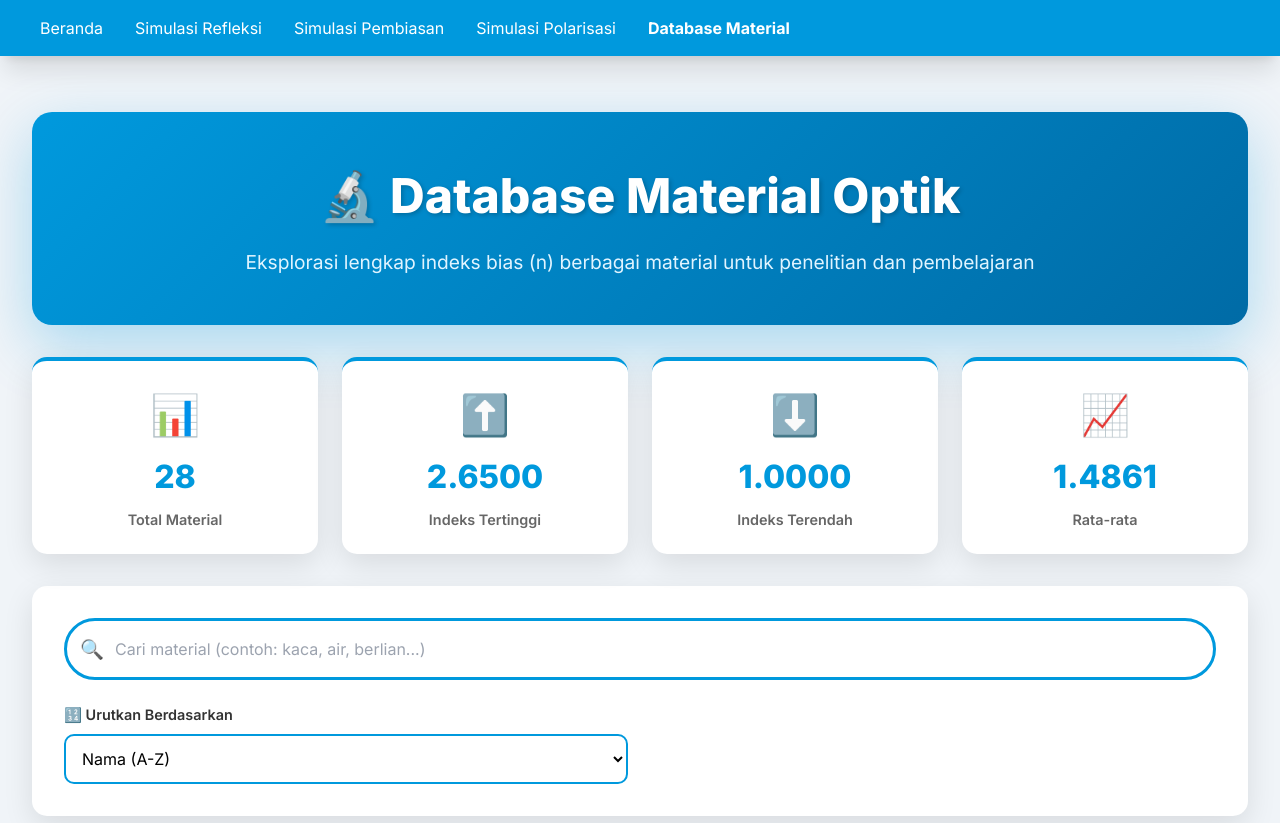
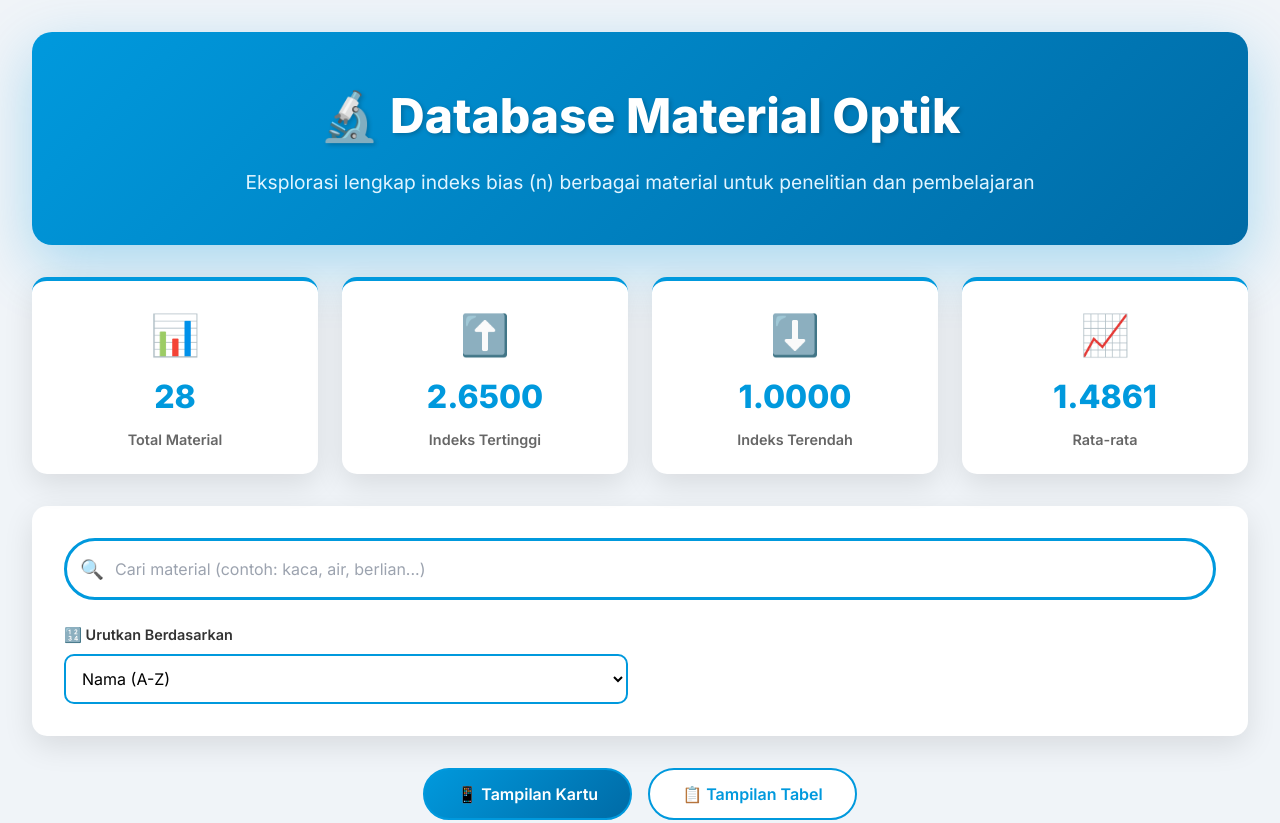
Before and after one commit to agid-prog/fisika-optik-app, a plain HTML site: page material.html in a window 1280 px wide. Shown: the top 823 px of the page. Drawn offline with nearby package versions, Linux system fonts and the light colour scheme.

Commit message:
Update material.html

```diff
--- a/material.html
+++ b/material.html
@@ -371,19 +371,6 @@
 </head>
 <body class="p-0">
 
-    <!-- Navbar Lengkap (Consistent Theme) -->
-    <nav class="theme-blue sticky top-0 z-50 shadow-xl mb-6">
-        <div class="max-w-7xl mx-auto px-4 sm:px-6 lg:px-8">
-            <div class="flex items-center h-14 space-x-2 md:space-x-4">
-                <a href="index.html" class="text-white px-2 py-1 rounded-md text-sm md:text-base font-medium hover:bg-theme-blue-dark transition duration-150">Beranda</a>
-                <a href="refleksi.html" class="text-white px-2 py-1 rounded-md text-sm md:text-base font-medium hover:bg-theme-blue-dark transition duration-150">Simulasi Refleksi</a>
-                <a href="pembiasaan.html" class="text-white px-2 py-1 rounded-md text-sm md:text-base font-medium hover:bg-theme-blue-dark transition duration-150">Simulasi Pembiasan</a>
-                 <a href="polarisasi.html" class="text-white px-2 py-1 rounded-md text-sm md:text-base font-medium hover:bg-theme-blue-dark transition duration-150">Simulasi Polarisasi</a>
-                <a href="material.html" class="text-white px-2 py-1 rounded-md text-sm md:text-base font-bold hover:bg-theme-blue-dark transition duration-150">Database Material</a>
-            </div>
-        </div>
-    </nav>
-
     <div class="database-container max-w-7xl mx-auto">
         <!-- Header Section -->
         <div class="header-section">
```
